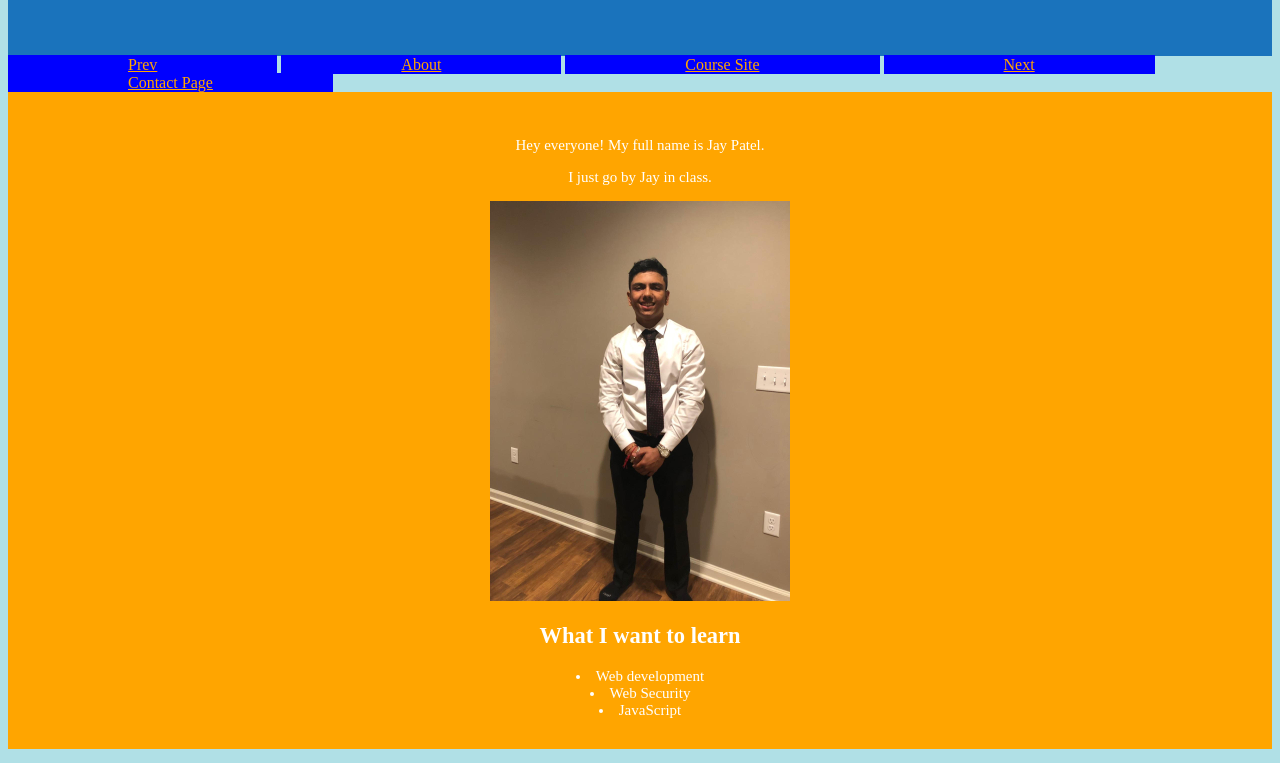
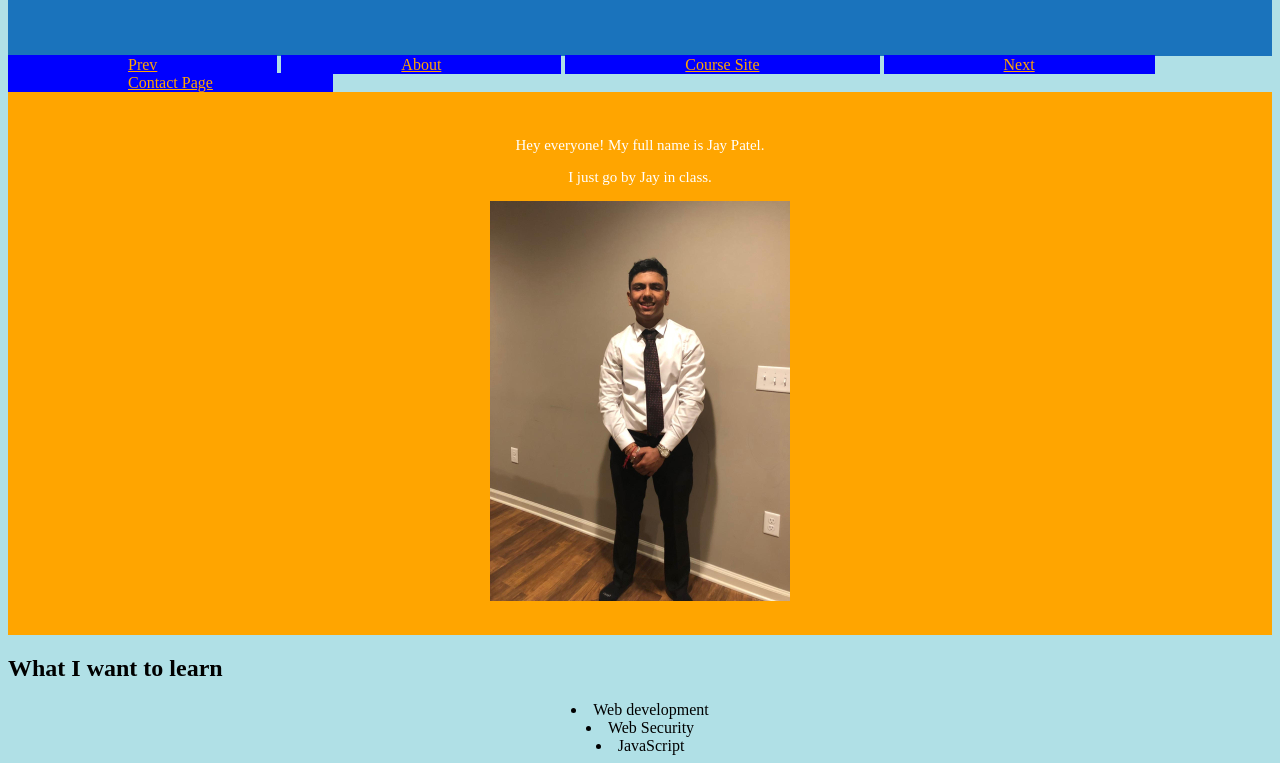
Before and after one commit to Jayp786/Jayp786.github.io, a plain HTML site: page index.html in a window 1280 px wide. Shown: the part 153-916 px from the top of the page. Drawn offline with Linux system fonts and the light colour scheme.

Commit message:
last minute changes

```diff
--- a/index.html
+++ b/index.html
@@ -4,6 +4,9 @@
 <!-- Head Title  -->
 <head>
     <title> Jay Patel </title>
+    <!-- This links the css style to the intel.html -->
+<link href="css/styles.css" rel="stylesheet">
+
 </head>
 
 <body>
@@ -12,9 +15,6 @@
 <div class="h1">
   <h1> Jay Patel</h1>
 </div>
-
-<!-- This links the css style to the intel.html -->
-<link href="css/styles.css" rel="stylesheet">
 
 <!-- Buttons -->
 <div class="a">
@@ -31,11 +31,13 @@
   <p> Hey everyone! My full name is Jay Patel.</p>
   <p> I just go by Jay in class.</p>
   <img src="/images/Gradday.jpg" alt="Me" width="300">
+</div>
+
+<div class="Rush">
   <h2> What I want to learn </h2>
   <li>Web development</li>
   <li>Web Security</li>
   <li>JavaScript</li>
-
 </div>
 
 </body>
```
